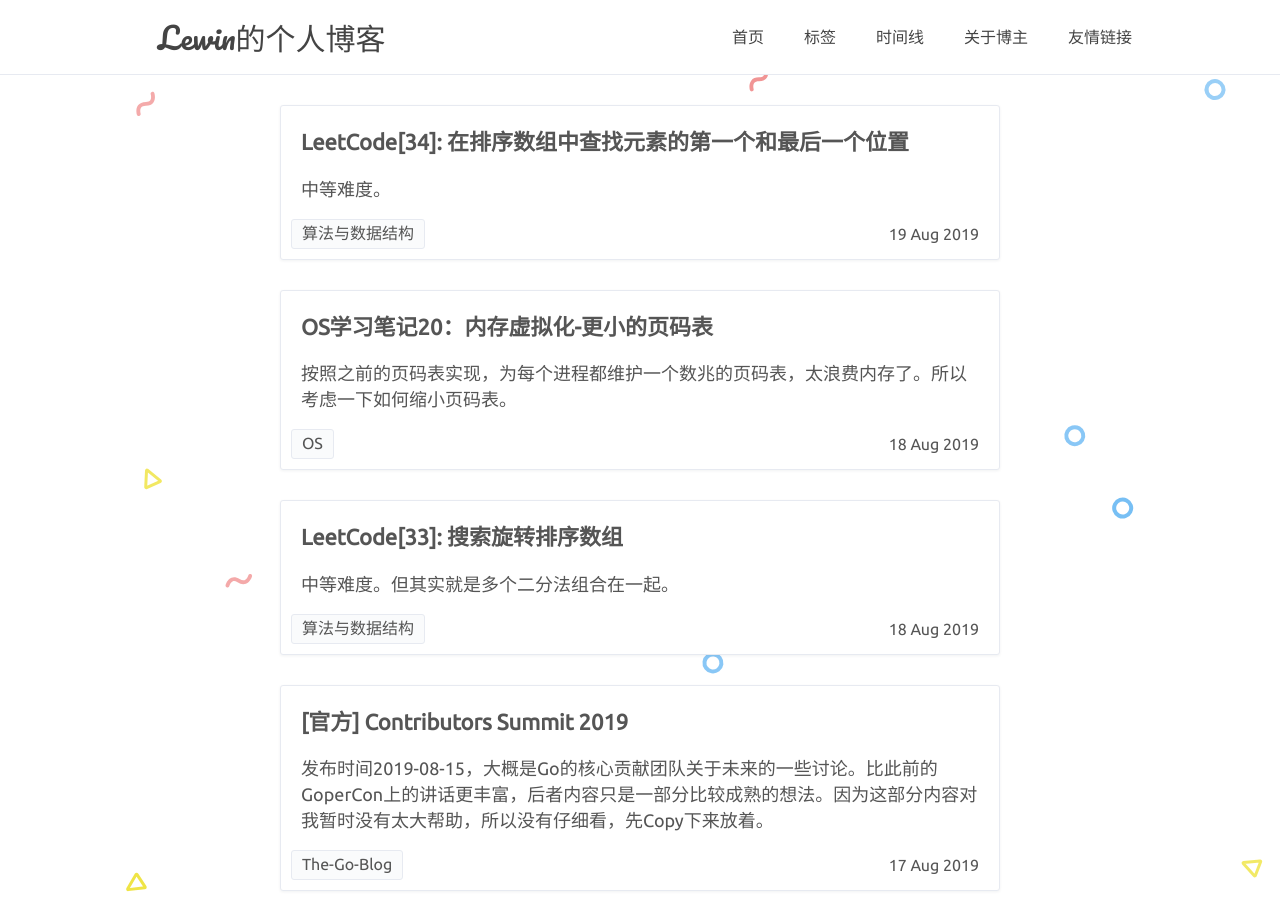
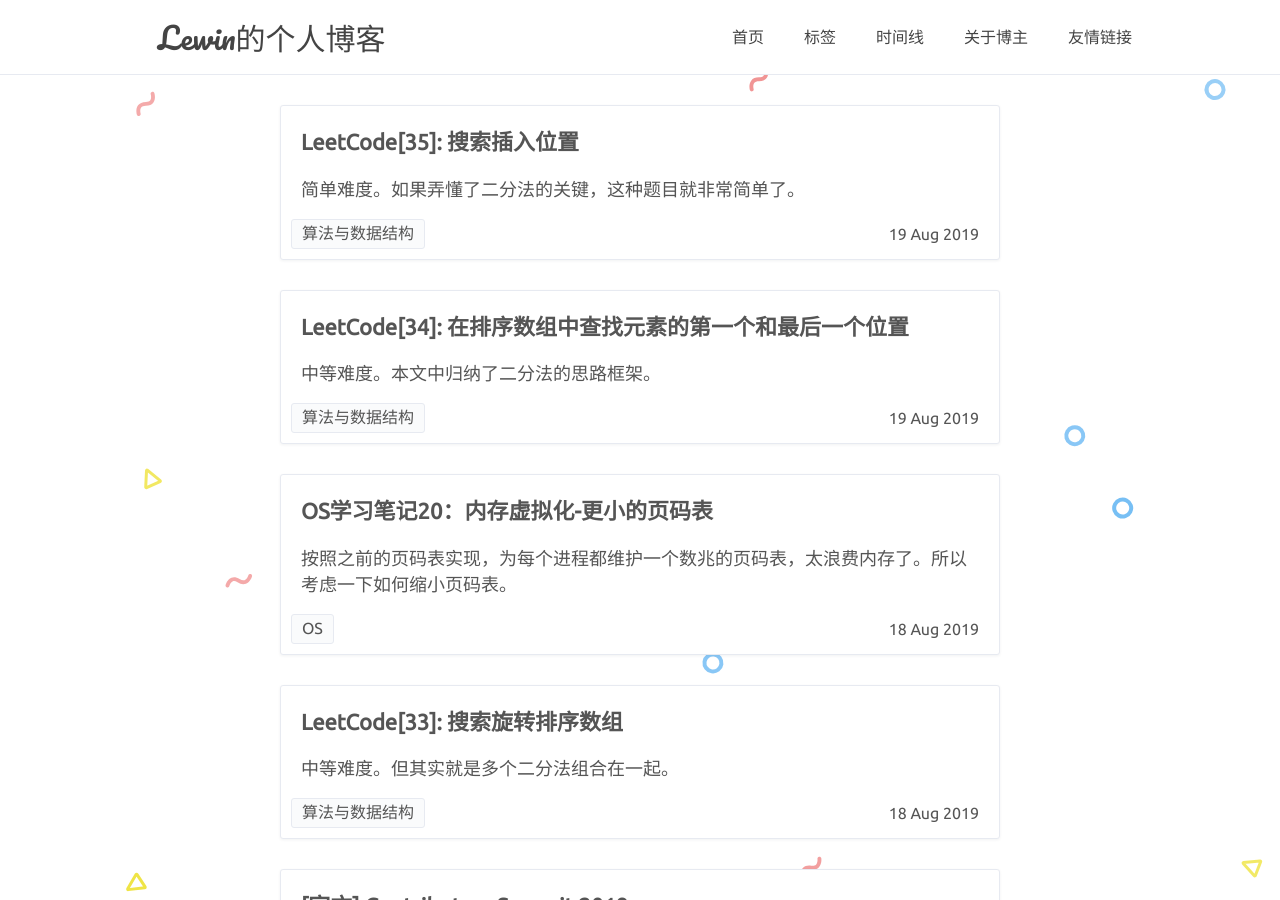
Before and after one commit to Saodd/Saodd.github.io.backup-Jun2020, a Jekyll site: the page built from index.html, in a window 1280 px wide and 900 px high. Built offline with Jekyll 4.4.1, drawn with Linux system fonts in a browser that asks for light colours; comment, search, counter and statistics services are not loaded; some of the changed lines change nothing that is shown; some of the changed text lies outside the part shown.

Commit message:
LeetCode 35

````diff
--- a/_posts/2019-08-19-LeetCode-34.MD
+++ b/_posts/2019-08-19-LeetCode-34.MD
@@ -6,7 +6,7 @@ tags: 算法与数据结构
 color: rgb(255,0,0)
 ---
 
-> 中等难度。
+> 中等难度。本文中归纳了二分法的思路框架。
 
 ## 读题
 
@@ -298,7 +298,7 @@ func searchRangeRight(nums []int, target int) int {
 
 - 边界值是闭区间`lo, hi = 0, len(nums)-1`，因此循环条件是小于等于`for lo<=hi`；
 - 终止条件是命中，或者左右变量已经交叉而过`lo == hi+1`；
-- 左变量必须+1：`lo = mid+1`, `hi = mid`；
+- 左变量必须+1，右变量必须-1，否则会死循环：`lo = mid+1`, `hi = mid-1`；
 
 ### 二分法边界算法
 
--- /dev/null
+++ b/_posts/2019-08-20-LeetCode-35.MD
@@ -0,0 +1,130 @@
+---
+layout: post
+title:  "LeetCode[35]: 搜索插入位置"
+date:   2019-08-19
+tags: 算法与数据结构
+color: rgb(255,0,0)
+---
+
+> 简单难度。如果弄懂了二分法的关键，这种题目就非常简单了。
+
+## 读题
+
+```text
+给定一个排序数组和一个目标值，在数组中找到目标值，并返回其索引。
+如果目标值不存在于数组中，返回它将会被按顺序插入的位置。
+
+你可以假设数组中无重复元素。
+
+示例 1:
+
+输入: [1,3,5,6], 5
+输出: 2
+
+示例 2:
+
+输入: [1,3,5,6], 2
+输出: 1
+
+示例 3:
+
+输入: [1,3,5,6], 7
+输出: 4
+
+示例 4:
+
+输入: [1,3,5,6], 0
+输出: 0
+
+来源：力扣（LeetCode）
+链接：https://leetcode-cn.com/problems/search-insert-position
+著作权归领扣网络所有。商业转载请联系官方授权，非商业转载请注明出处。
+```
+
+总的思路非常简单，就是在一个标准的二分查找的基础上，修改一下未命中的情况的处理即可。
+
+但是如何处理呢，要对二分法三个变量理解透彻才行。
+
+## 实现
+
+```go
+func searchInsert(nums []int, target int) int {
+    var lo, hi, mid int
+    for lo, hi = 0, len(nums)-1; lo <= hi; {
+        mid = lo + (hi-lo)/2
+        switch {
+        case nums[mid] > target:
+            hi = mid - 1
+        case nums[mid] < target:
+            lo = mid + 1
+        default:
+            return mid
+        }
+    }
+    return lo
+}
+```
+
+代码非常简单，命中了会在循环内部return，未命中就会跳出循环。
+
+跳出循环时，首先我们知道`lo`是比`hi`大1的。那么此时lo代表着什么含义呢？
+
+```go
+case nums[mid] < target:
+    lo = mid + 1
+```
+
+因为：
+
+- `nums[lo-1] < target`，由`if nums[mid] < target {lo = mid + 1}`这个判断条件可得；
+- `nums[hi+1] > target`，由`if nums[mid] > target {hi = mid - 1}`这个判断条件可得；
+- 循环结束时，有`lo == hi+1`
+
+所以：
+
+- `nums[lo] == nums[hi+1] > target`
+- `nums[lo-1] < target`
+
+所以lo就是第一个大于target的索引，即未命中情况下，应该插入的位置。
+
+提交成绩：
+
+```text
+执行用时 :4 ms, 在所有 Go 提交中击败了96.76%的用户
+内存消耗 :3.1 MB, 在所有 Go 提交中击败了42.46%的用户
+```
+
+测试用例：
+
+```go
+{
+    name: "中间命中",
+    args: args{[]int{1, 3, 5, 6}, 5},
+    want: 2,
+},
+{
+    name: "左侧命中",
+    args: args{[]int{1, 3, 5, 6}, 1},
+    want: 0,
+},
+{
+    name: "右侧命中",
+    args: args{[]int{1, 3, 5, 6}, 6},
+    want: 3,
+},
+{
+    name: "中间未命中",
+    args: args{[]int{1, 3, 5, 6}, 2},
+    want: 1,
+},
+{
+    name: "右侧未命中",
+    args: args{[]int{1, 3, 5, 6}, 7},
+    want: 4,
+},
+{
+    name: "左侧未命中",
+    args: args{[]int{1, 3, 5, 6}, 0},
+    want: 0,
+},
+```
````
